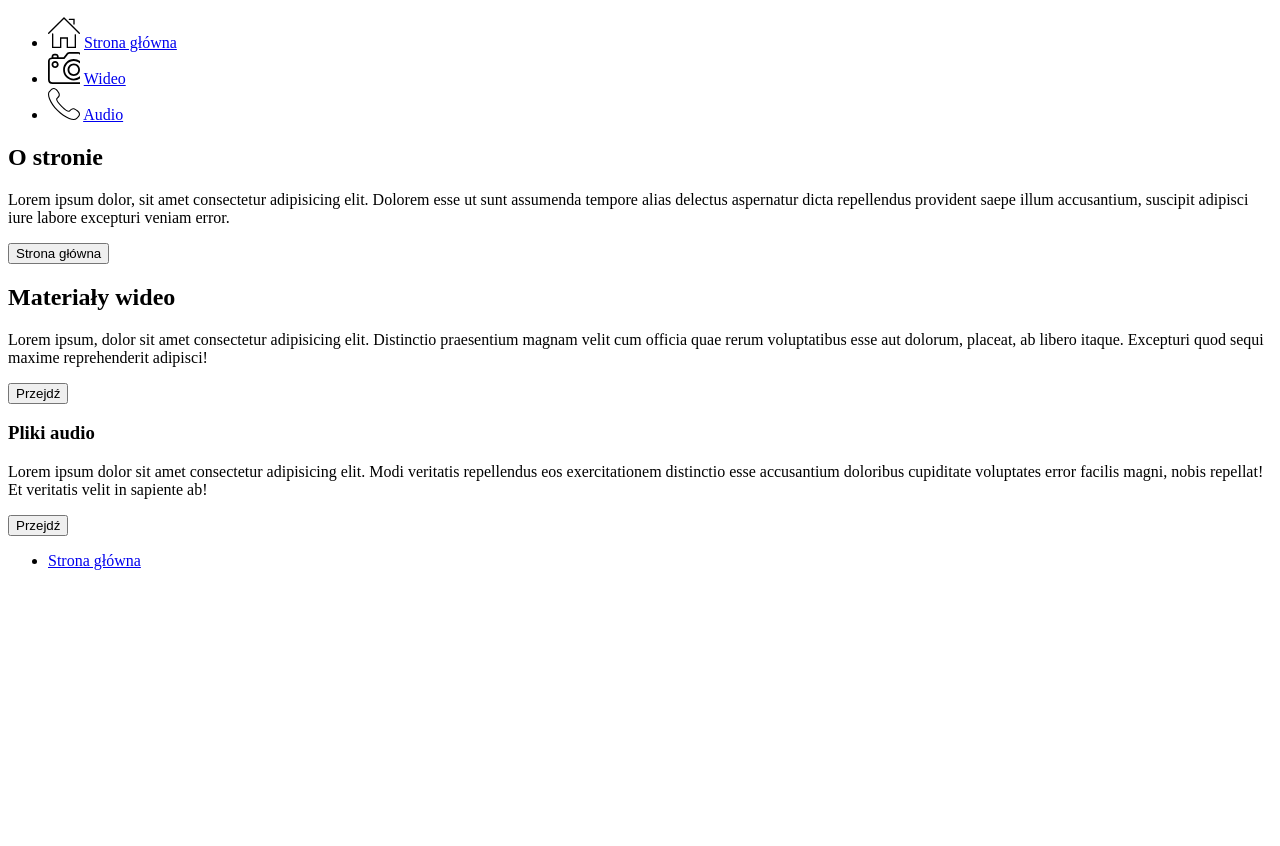
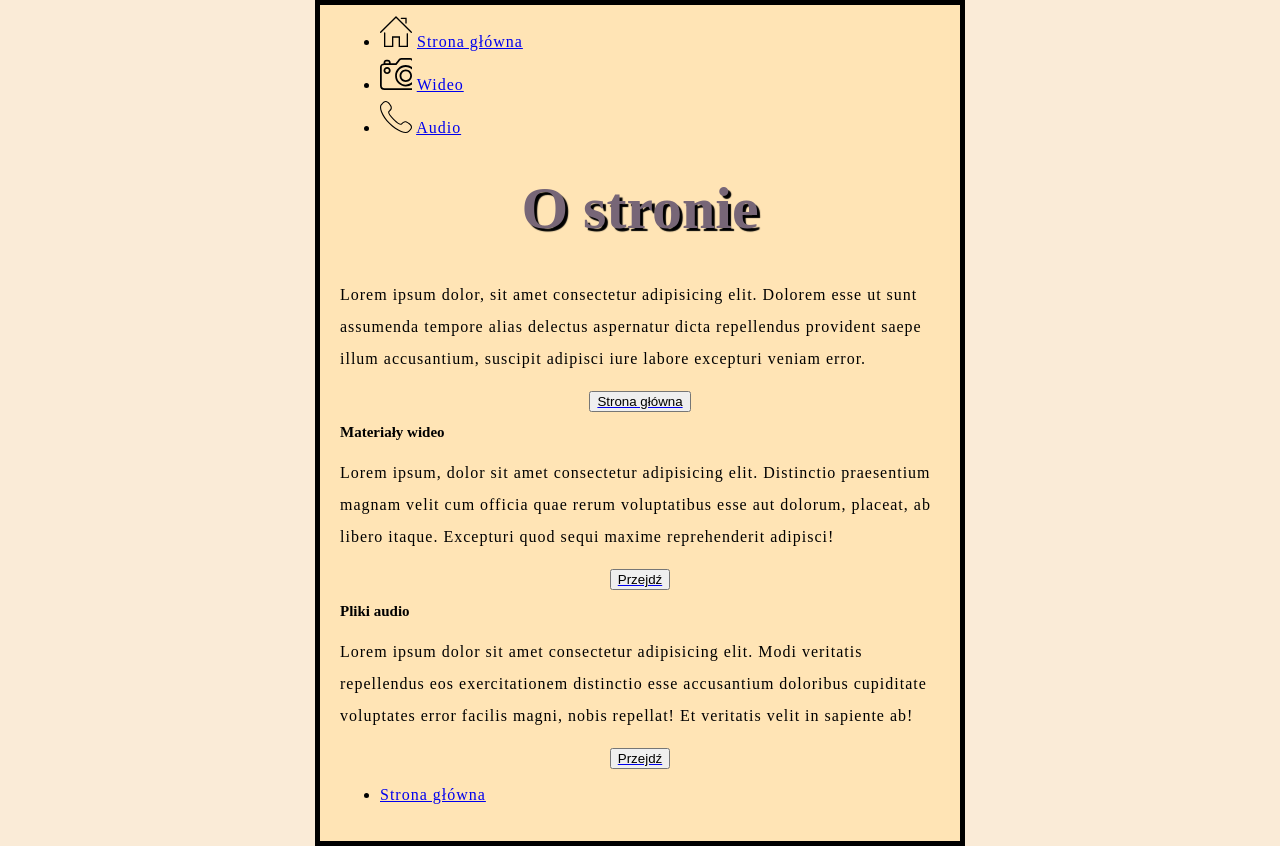
Before and after one commit to szynkie/WDTW, a plain HTML site: page index.html in a window 1280 px wide. Before the commit the page ends 800 px from the top, so only its background shows below. Drawn offline with Linux system fonts and the light colour scheme; a web font is replaced by a local one.

Commit message:
css i inne pierdoly

```diff
--- a/css/main.css
+++ b/css/main.css
@@ -0,0 +1,37 @@
+html {
+    font-size: 10px; /* px oznacz 'piksele': bazowy rozmiar tekstu to teraz 10 pikseli wysokości  */
+    font-family: DM Mono; /* tu powinnien być font-family wygenerowany w Google fonts */
+    background-color: antiquewhite;
+  }
+  body {
+    width: 600px;
+    margin: 0 auto;
+    background-color: moccasin;
+    padding: 0 20px 20px 20px;
+    border: 5px solid black;
+  }
+  h1 {
+    font-size: 60px;
+    text-align: center;
+    margin: 0;
+  padding: 20px 0;
+  color: #776677;
+  text-shadow: 3px 3px 1px black;
+  }
+  p, li {
+    font-size: 16px;
+    line-height: 2;
+    letter-spacing: 1px;
+  }
+  video{
+    display: block;
+    margin: 0 auto;
+  }
+  button{
+    display: block;
+    margin: 0 auto;
+  }
+form{
+    text-align: center;
+    margin: 0;
+}
--- a/index.html
+++ b/index.html
@@ -2,6 +2,7 @@
 <html lang="en">
     <head>
         <meta charset="UTF-8">
+        <link href="https://fonts.googleapis.com/css2?family=DM+Mono:wght@300&display=swap" rel="stylesheet">
         <meta name="viewport" content="width=device-width, initial-scale=1.0">
         <title>Moja Strona</title>
         <link href="./css/main.css" rel="stylesheet">
@@ -52,9 +53,9 @@
                     <a href="./link2.html"><button>Przejdź</button></a>
                 </div>
                 <div>
-                    <h3>
+                    <h2>
                         Pliki audio
-                    </h3>
+                    </h2>
                     <p>
                         Lorem ipsum dolor sit amet consectetur adipisicing elit. Modi veritatis repellendus eos exercitationem distinctio esse accusantium doloribus cupiditate voluptates error facilis magni, nobis repellat! Et veritatis velit in sapiente ab!
                     </p>
```
